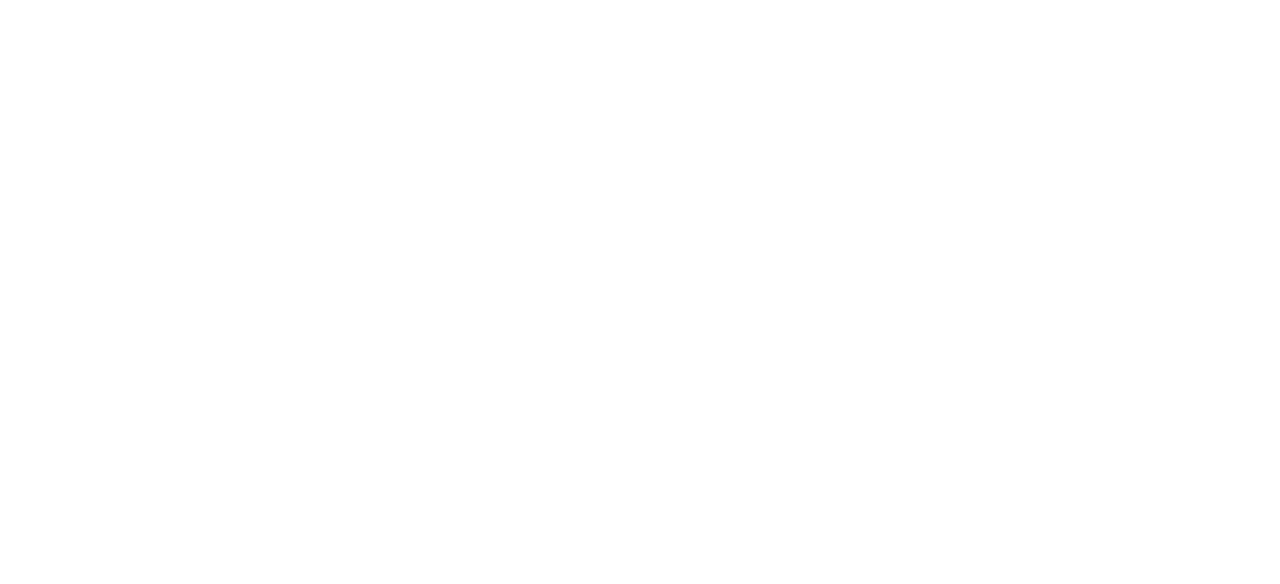
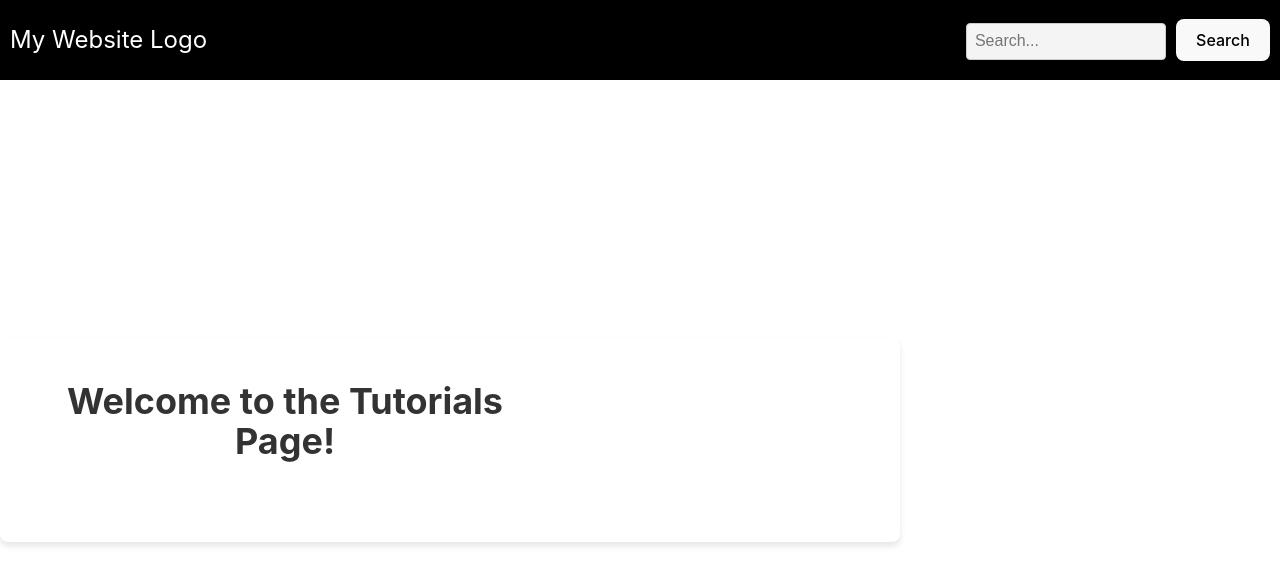
Before and after one commit to Kolarenuka2024/frontend, a React (Vite) app in the folder frontend/: page /content in a window 1280 px wide. Before the commit this address had no page. Shown: the top 584 px of the page. Built offline with nearby package versions, Linux system fonts and the light colour scheme.

Commit message:
add content

```diff
--- a/frontend/src/App.jsx
+++ b/frontend/src/App.jsx
@@ -6,6 +6,7 @@
 import Signup from './components/signup';
 import Home from './components/home';
 import Questions from './components/questions';
+import ContentPage from './components/content';
 
 function App() {
   return (
@@ -14,7 +15,7 @@
       <Route path="/" element={<Signup />} />
       <Route path="/home" element={<Home />} />
       <Route path="/questions" element={<Questions />} />
-
+      <Route path="/content" element={<ContentPage />} />
     </Routes>
   </Router>
   );
--- /dev/null
+++ b/frontend/src/components/content.jsx
@@ -0,0 +1,53 @@
+import React, { useEffect, useState } from 'react';
+import { useSearchParams } from 'react-router-dom';
+import axios from 'axios';
+import Header from './header';
+import "../styles/home.css";
+import "../styles/content.css"
+
+const ContentPage = () => {
+  const [searchParams] = useSearchParams(); // To read query parameters
+  const [content, setContent] = useState(""); // State to store the content
+  const [loading, setLoading] = useState(false); // Loading state
+  const topic = searchParams.get("content"); // Extract 'content' query param (e.g., "cprogramming", "java")
+
+  useEffect(() => {
+    if (topic) {
+      setLoading(true); // Start loading
+      axios
+        .get(`http://localhost/backend/content.php?content=${topic}`)
+        .then((response) => {
+          setLoading(false); // End loading
+          if (response.data.success) {
+            setContent(response.data.content); // Update state with fetched content
+          } else {
+            setContent(response.data.message || "Content not found."); // Handle "not found" case
+          }
+        })
+        .catch((err) => {
+          setLoading(false); // End loading
+          console.error("Error fetching content:", err);
+          setContent("Unable to load content."); // Display error message
+        });
+    }
+  }, [topic]); // Re-run when 'topic' changes
+
+  return (
+    <>
+      <Header />
+      {/* <div className='content-popup'>
+        <h1>Content Page</h1>
+      </div> */}
+      <div className="content-page">
+        <h1>{topic ? `${topic} Content` : "Welcome to the Tutorials Page!"}</h1>
+        {loading ? (
+          <p>Loading...</p>
+        ) : (
+          <p>{content}</p>
+        )}
+      </div>
+    </>
+  );
+};
+
+export default ContentPage;
--- a/frontend/src/components/header.jsx
+++ b/frontend/src/components/header.jsx
@@ -1,28 +1,33 @@
-import "../styles/home.css"
+import React, { useState } from "react";
+import { useNavigate } from "react-router-dom"; // Import useNavigate for navigation
+import "../styles/home.css";
+
 function Header() {
-    return (
-        <header className="home-header">
-        <div className="logo">My Website Logo</div>
-        <div id="select" className="selection-container">
-          <select id="branch">
-            <option value="">Branch</option>
-            <optgroup label="Branches">
-              <option value="CME">CME</option>
-              <option value="ECE">ECE</option>
-              <option value="EEE">EEE</option>
-              <option value="MECH">MECH</option>
-            </optgroup>
-          </select>
-          <select id="subject">
-            <option value="">Subject</option>
-            <option value="c">C</option>
-            <option value="c++">C++</option>
-            <option value="java">Java</option>
-            <option value="python">Python</option>
-            <option value="sql">SQL</option>
-          </select>
-        </div>
-      </header>
-    )
+  const [search, setSearch] = useState(""); // State for search query
+  const navigate = useNavigate(); // Hook for navigation
+
+  // Handle search when user presses Enter or clicks search
+  const handleSearch = () => {
+    if (search.trim()) {
+      // Navigate to the content page with the search term
+      navigate(`/content?content=${search}`);
+    }
+  };
+
+  return (
+    <header className="home-header">
+      <div className="logo">My Website Logo</div>
+      <div id="search" className="selection-container">
+        <input
+          type="text"
+          value={search}
+          onChange={(e) => setSearch(e.target.value)}
+          placeholder="Search..."
+        />
+        <button onClick={handleSearch}>Search</button> {/* Add a Search button */}
+      </div>
+    </header>
+  );
 }
+
 export default Header;
--- a/frontend/src/components/questions.jsx
+++ b/frontend/src/components/questions.jsx
@@ -1,5 +1,6 @@
 import React, { useState, useEffect } from "react";
 import axios from "axios";
+import Header from "./header";
 import "../styles/questions.css";
 
 const Questions = () => {
@@ -27,7 +28,7 @@
     const handleOptionChange = (questionId, selectedOption) => {
         setSelectedOptions({
             ...selectedOptions,
-            [questionId]: selectedOption, // Store selected option for the question
+            [questionId]: selectedOption,
         });
     };
 
@@ -40,6 +41,8 @@
     }
 
     return (
+        <>
+        <Header/>
         <div className="questions_body">
             <div className="questions_container">
                 <h1>All Questions</h1>
@@ -95,6 +98,7 @@
 
             </div>
         </div>
+        </>
     );
 };
 
--- /dev/null
+++ b/frontend/src/styles/content.css
@@ -0,0 +1,49 @@
+/* Content Page Styles with Flexbox */
+.content-page {
+    display: flex;
+    flex-direction: column; /* Stack content vertically */
+    justify-content: center; /* Vertically center the content */
+    align-items: center; /* Horizontally center the content */
+    margin-top: 80px; /* Adjusted for the header */
+    padding: 20px;
+    background-color: #fff; /* White background for content area */
+    border-radius: 8px;
+    box-shadow: 0px 4px 6px rgba(0, 0, 0, 0.1); /* Soft shadow around content */
+    max-width: 900px; /* Maximum width */
+    width: 100%; /* Make the width responsive */
+    margin-left: auto; /* Center horizontally */
+    margin-right: auto; /* Center horizontally */
+    text-align: center; /* Center the text */
+    position: relative; /* To allow positioning of the popup */
+    z-index: 1; /* Ensure content stays above the background */
+    padding-right: 350px; /* Make room for the popup */
+}
+
+/* Content Popup Styles */
+.content-popup {
+    color: #333;
+    background-color: #fff;
+    height: 85%; /* Adjust the height of the popup */
+    width: 300px; /* Fixed width for the popup */
+    position: fixed; /* Fix the popup on the side */
+    top: 50%; /* Vertically center the popup */
+    left: 0; /* Align it to the left side of the screen */
+    transform: translateY(-50%); /* Center the popup vertically */
+    box-shadow: 0px 4px 6px rgba(0, 0, 0, 0.1); /* Soft shadow for the popup */
+    padding: 20px; /* Padding inside the popup */
+    border-radius: 8px; /* Rounded corners */
+    z-index: 2; /* Ensure popup appears above content */
+}
+
+/* For mobile responsiveness: */
+@media (max-width: 768px) {
+    .content-popup {
+        width: 100%; /* Make it full-width on smaller screens */
+        height: 60%; /* Adjust height for smaller screens */
+    }
+    .content-page {
+        margin-left: 0; /* Adjust for mobile */
+        margin-right: 0; /* Adjust for mobile */
+        padding-right: 0; /* No space on the right for popup on mobile */
+    }
+}
--- a/frontend/src/styles/home.css
+++ b/frontend/src/styles/home.css
@@ -37,13 +37,18 @@
   font-size: 24px;
 }
 
-.selection-container {
-  display: flex;
-  justify-content: space-between;
-  align-items: center;
-  gap: 20px;
+.selection-container input {
+  width: 200px;
+  padding: 8px;
+  border: 1px solid #ccc;
+  border-radius: 4px;
+  margin: 0 10px;
 }
 
+.selection-container input:focus {
+  outline: none;
+  border-color: #007bff;
+}
 select {
   padding: 10px;
   font-size: 16px;
--- a/frontend/src/styles/questions.css
+++ b/frontend/src/styles/questions.css
@@ -1,26 +1,24 @@
-/* Ensure labels are clearly visible */
 .options-container {
     display: flex;
-    flex-direction: column; /* Stack the labels vertically */
-    gap: 15px; /* Add space between options */
-    align-items: flex-start; /* Align items to the left */
+    flex-direction: column;
+    gap: 15px;
+    align-items: flex-start;
   }
 
   .options-container label {
     font-size: 18px;
     color: #333;
     display: flex;
-    align-items: center; /* Align the radio button and text */
+    align-items: center;
   }
 
   .options-container input[type="radio"] {
     margin-right: 10px;
-    width: 20px; /* Adjust size for better fit */
-    height: 20px; /* Adjust size for better fit */
-    accent-color: #3498db; /* Custom radio button color */
+    width: 20px;
+    height: 20px;
+    accent-color: #3498db;
   }
 
-  /* Styling for the question card */
   .question_card {
     border: 1px solid #ccc;
     background-color: #f9f9f9;
@@ -28,7 +26,6 @@
     margin-bottom: 10px;
   }
 
-  /* Styling for the body */
   .questions_body {
     background-color: #fafafa;
     padding: 2% 5%;
@@ -36,7 +33,6 @@
     font-family: Arial, sans-serif;
   }
 
-  /* Container for all questions */
   .questions_container {
     max-width: 800px;
     margin: 0 auto;
@@ -46,7 +42,6 @@
     box-shadow: 0px 4px 8px rgba(0, 0, 0, 0.1);
   }
 
-  /* Loading and no questions styles */
   .loading,
   .no-questions {
     font-size: 18px;
```
